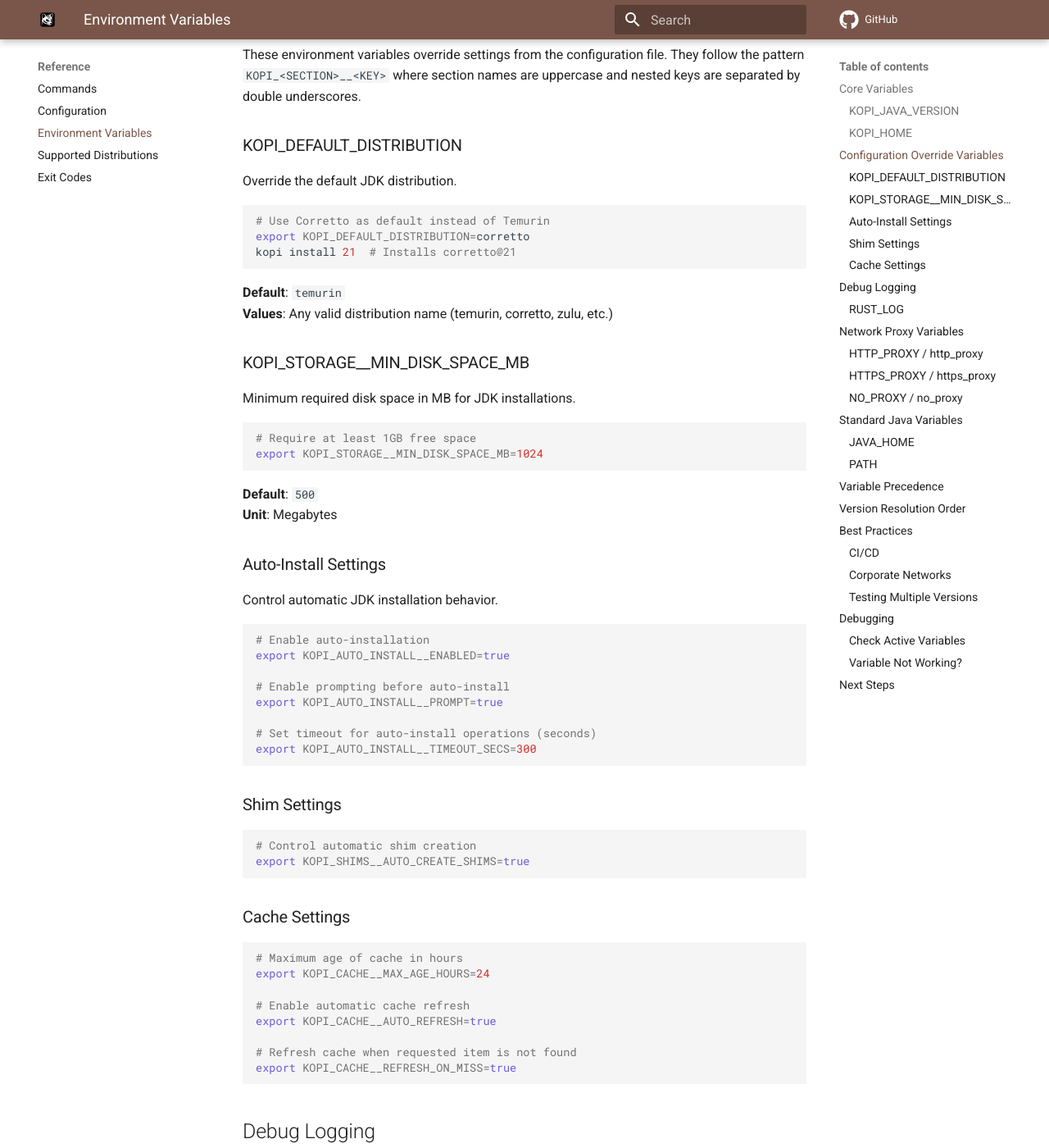
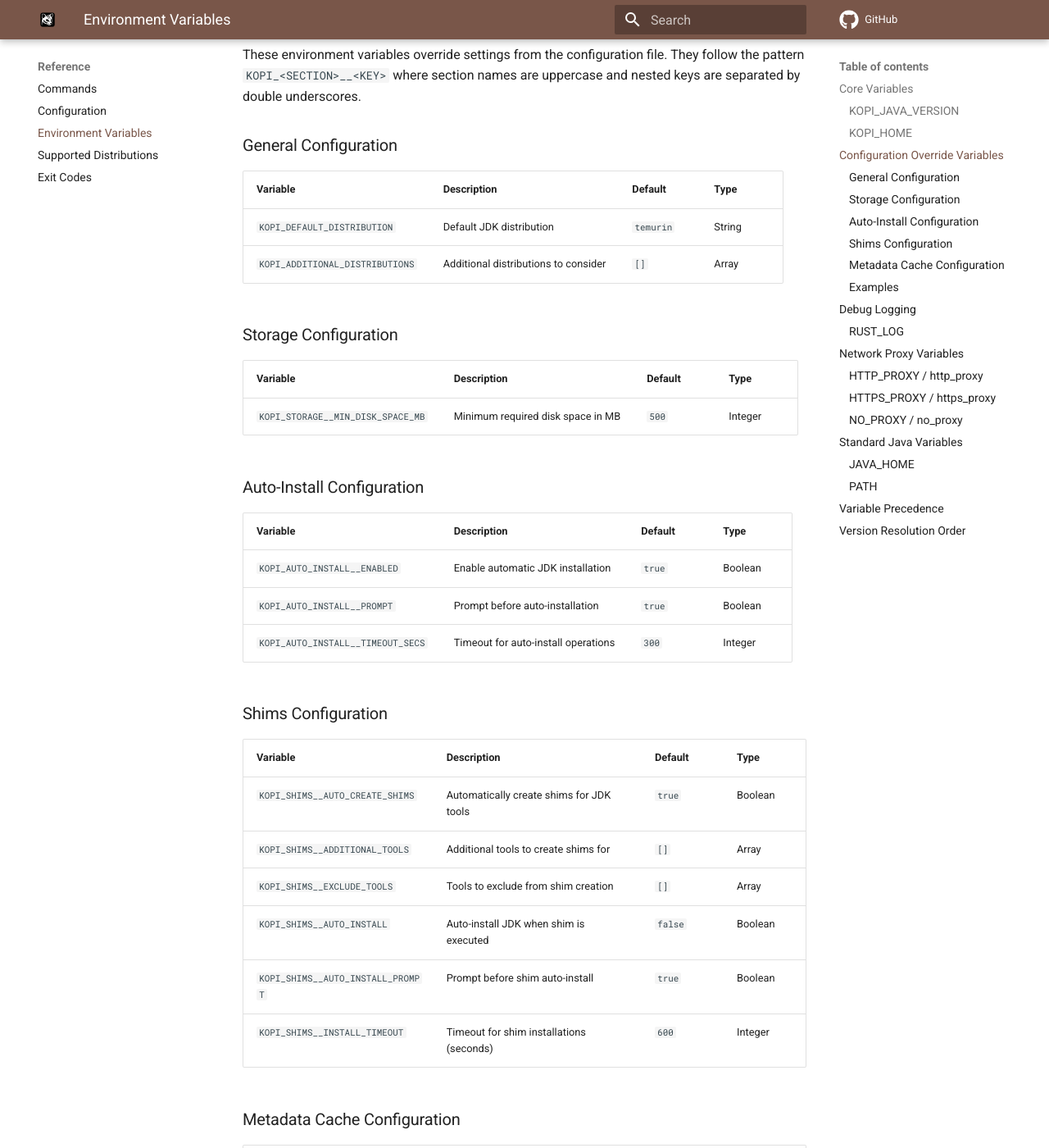
Before and after one commit to kopi-vm/kopi-vm.github.io, an MkDocs documentation site: the page built from docs/reference/environment.md, in a window 1280 px wide and 1400 px high, scrolled down 1159 px. Shown: the whole window at 82% size. Built offline with MkDocs 1.6.1 and Material for MkDocs 9.7.7, drawn with Linux system fonts in a browser that asks for light colours; comment, search, counter and statistics services are not loaded; the version menu is left out; some of the changed text lies outside the part shown.

Commit message:
環境変数に関するドキュメントを実装に基づいた内容に改定

````diff
--- a/docs/reference/environment.md
+++ b/docs/reference/environment.md
@@ -48,64 +48,63 @@ export KOPI_HOME=/opt/kopi
 
 These environment variables override settings from the configuration file. They follow the pattern `KOPI_<SECTION>__<KEY>` where section names are uppercase and nested keys are separated by double underscores.
 
-### KOPI_DEFAULT_DISTRIBUTION
+### General Configuration
 
-Override the default JDK distribution.
+| Variable                        | Description                          | Default   | Type   |
+| ------------------------------- | ------------------------------------ | --------- | ------ |
+| `KOPI_DEFAULT_DISTRIBUTION`     | Default JDK distribution             | `temurin` | String |
+| `KOPI_ADDITIONAL_DISTRIBUTIONS` | Additional distributions to consider | `[]`      | Array  |
+
+### Storage Configuration
+
+| Variable                          | Description                       | Default | Type    |
+| --------------------------------- | --------------------------------- | ------- | ------- |
+| `KOPI_STORAGE__MIN_DISK_SPACE_MB` | Minimum required disk space in MB | `500`   | Integer |
+
+### Auto-Install Configuration
+
+| Variable                          | Description                         | Default | Type    |
+| --------------------------------- | ----------------------------------- | ------- | ------- |
+| `KOPI_AUTO_INSTALL__ENABLED`      | Enable automatic JDK installation   | `true`  | Boolean |
+| `KOPI_AUTO_INSTALL__PROMPT`       | Prompt before auto-installation     | `true`  | Boolean |
+| `KOPI_AUTO_INSTALL__TIMEOUT_SECS` | Timeout for auto-install operations | `300`   | Integer |
+
+### Shims Configuration
+
+| Variable                          | Description                              | Default | Type    |
+| --------------------------------- | ---------------------------------------- | ------- | ------- |
+| `KOPI_SHIMS__AUTO_CREATE_SHIMS`   | Automatically create shims for JDK tools | `true`  | Boolean |
+| `KOPI_SHIMS__ADDITIONAL_TOOLS`    | Additional tools to create shims for     | `[]`    | Array   |
+| `KOPI_SHIMS__EXCLUDE_TOOLS`       | Tools to exclude from shim creation      | `[]`    | Array   |
+| `KOPI_SHIMS__AUTO_INSTALL`        | Auto-install JDK when shim is executed   | `false` | Boolean |
+| `KOPI_SHIMS__AUTO_INSTALL_PROMPT` | Prompt before shim auto-install          | `true`  | Boolean |
+| `KOPI_SHIMS__INSTALL_TIMEOUT`     | Timeout for shim installations (seconds) | `600`   | Integer |
+
+### Metadata Cache Configuration
+
+| Variable                                | Description                         | Default | Type    |
+| --------------------------------------- | ----------------------------------- | ------- | ------- |
+| `KOPI_METADATA__CACHE__MAX_AGE_HOURS`   | Maximum age of cached metadata      | `720`   | Integer |
+| `KOPI_METADATA__CACHE__AUTO_REFRESH`    | Automatically refresh expired cache | `true`  | Boolean |
+| `KOPI_METADATA__CACHE__REFRESH_ON_MISS` | Refresh cache when item not found   | `true`  | Boolean |
+
+### Examples
 
 ```bash
-# Use Corretto as default instead of Temurin
+# Set default distribution to Corretto
 export KOPI_DEFAULT_DISTRIBUTION=corretto
-kopi install 21  # Installs corretto@21
-```
 
-**Default**: `temurin`
-**Values**: Any valid distribution name (temurin, corretto, zulu, etc.)
-
-### KOPI_STORAGE\_\_MIN_DISK_SPACE_MB
-
-Minimum required disk space in MB for JDK installations.
-
-```bash
 # Require at least 1GB free space
 export KOPI_STORAGE__MIN_DISK_SPACE_MB=1024
-```
 
-**Default**: `500`
-**Unit**: Megabytes
+# Disable auto-installation prompts
+export KOPI_AUTO_INSTALL__PROMPT=false
 
-### Auto-Install Settings
+# Exclude specific tools from shim creation
+export KOPI_SHIMS__EXCLUDE_TOOLS="jvisualvm,jconsole"
 
-Control automatic JDK installation behavior.
-
-```bash
-# Enable auto-installation
-export KOPI_AUTO_INSTALL__ENABLED=true
-
-# Enable prompting before auto-install
-export KOPI_AUTO_INSTALL__PROMPT=true
-
-# Set timeout for auto-install operations (seconds)
-export KOPI_AUTO_INSTALL__TIMEOUT_SECS=300
-```
-
-### Shim Settings
-
-```bash
-# Control automatic shim creation
-export KOPI_SHIMS__AUTO_CREATE_SHIMS=true
-```
-
-### Cache Settings
-
-```bash
-# Maximum age of cache in hours
-export KOPI_CACHE__MAX_AGE_HOURS=24
-
-# Enable automatic cache refresh
-export KOPI_CACHE__AUTO_REFRESH=true
-
-# Refresh cache when requested item is not found
-export KOPI_CACHE__REFRESH_ON_MISS=true
+# Set longer cache retention (60 days)
+export KOPI_METADATA__CACHE__MAX_AGE_HOURS=1440
 ```
 
 ## Debug Logging
@@ -255,64 +254,3 @@ When resolving which JDK version to use, Kopi checks in this order:
 2. `.kopi-version` file in current or parent directories
 3. `.java-version` file in current or parent directories
 4. Global default from configuration
-
-## Best Practices
-
-### CI/CD
-
-```bash
-# Set specific version for CI builds
-export KOPI_JAVA_VERSION=$(cat .kopi-version)
-
-# Use for GitHub Actions, GitLab CI, etc.
-```
-
-### Corporate Networks
-
-```bash
-# Configure proxy settings
-export HTTP_PROXY=http://proxy.corp.com:8080
-export HTTPS_PROXY=http://proxy.corp.com:8080
-export NO_PROXY=localhost,*.corp.com
-```
-
-### Testing Multiple Versions
-
-```bash
-# Temporarily override version
-KOPI_JAVA_VERSION=17 mvn test
-KOPI_JAVA_VERSION=21 mvn test
-```
-
-## Debugging
-
-### Check Active Variables
-
-```bash
-# Show all Kopi-related variables
-env | grep KOPI
-
-# Show Java-related variables
-env | grep -E "(JAVA|JDK)"
-
-# Check specific configuration
-kopi current  # Shows active JDK and source
-```
-
-### Variable Not Working?
-
-```bash
-# Ensure variable is exported
-export KOPI_JAVA_VERSION=21  # Correct
-KOPI_JAVA_VERSION=21         # Wrong (not exported)
-
-# Check variable spelling
-export KOPI_JAVA_VERSION=21  # Correct
-export KOPI_VERSION=21        # Wrong (old name)
-```
-
-## Next Steps
-
-- [Configuration](configuration.md) - Configuration file reference
-- [Commands](commands.md) - Command reference
-- [Troubleshooting](../troubleshooting.md) - Common issues
````
